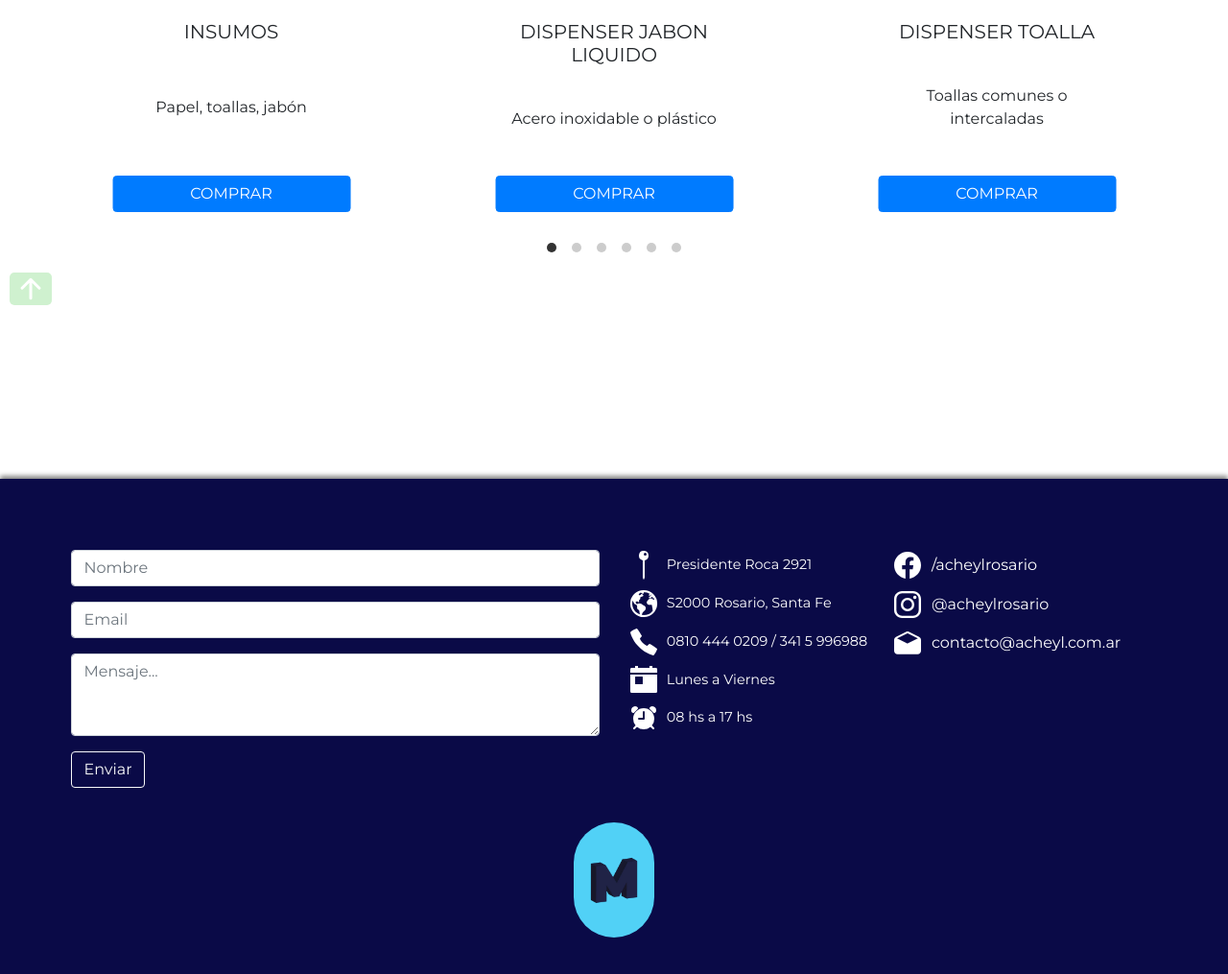
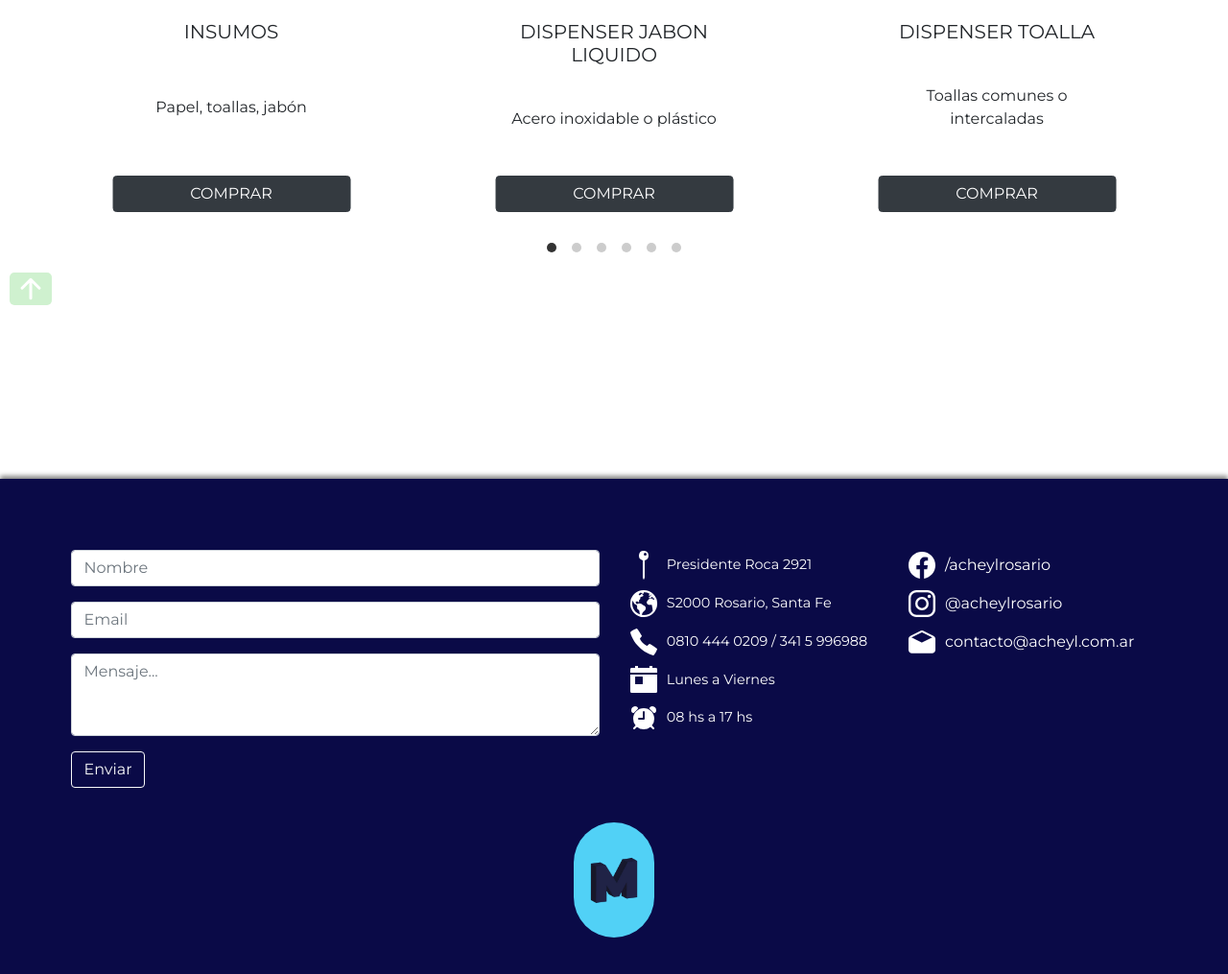
Before and after one commit to mativiscusso/acheyl, a PHP site: page /rutas/productos.php in a window 1280 px wide. Shown: the part 457-1472 px from the top of the page at 96% size. Run offline with PHP 8.4, Linux system fonts and the light colour scheme; some libraries are stand-ins or nearby versions.

Commit message:
bug redes footer

```diff
--- a/css/style.css
+++ b/css/style.css
@@ -1463,10 +1463,9 @@ footer {
 
 /******** REDES *******/
 #redes {
-  padding: 0;
   list-style: none;
   text-align: left;
-  margin-top: 10%;
+  margin-top: 5%;
   display: flex;
   flex-direction: column;
 
--- a/rutas/productos.php
+++ b/rutas/productos.php
@@ -13,7 +13,7 @@ require_once('header.php');
                     <h5 class="card-title">DISPENSER JABON LIQUIDO</h5>
                     <p class="card-text">Acero inoxidable o plástico</p>
 
-                    <a href="https://wa.link/8z1xsz" class="btn btn-primary">COMPRAR</a>
+                    <a href="https://wa.link/8z1xsz" class="btn btn-dark">COMPRAR</a>
                 </div>
             </div>
         </div>
@@ -24,7 +24,7 @@ require_once('header.php');
                     <h5 class="card-title">DISPENSER TOALLA</h5>
                     <p class="card-text">Toallas comunes o intercaladas </p>
 
-                    <a href="https://wa.link/8z1xsz" class="btn btn-primary">COMPRAR</a>
+                    <a href="https://wa.link/8z1xsz" class="btn btn-dark">COMPRAR</a>
                 </div>
             </div>
         </div>
@@ -35,7 +35,7 @@ require_once('header.php');
                     <h5 class="card-title">DISPENSER TOALLA CON PALANCA</h5>
                     <p class="card-text">Manija de accionamiento lateral</p>
 
-                    <a href="https://wa.link/8z1xsz" class="btn btn-primary">COMPRAR</a>
+                    <a href="https://wa.link/8z1xsz" class="btn btn-dark">COMPRAR</a>
                 </div>
             </div>
         </div>
@@ -46,7 +46,7 @@ require_once('header.php');
                     <h5 class="card-title">DISPENSER PAPEL HIGIENICO</h5>
                     <p class="card-text">Acero inoxidable o plástico</p>
 
-                    <a href="https://wa.link/8z1xsz" class="btn btn-primary">COMPRAR</a>
+                    <a href="https://wa.link/8z1xsz" class="btn btn-dark">COMPRAR</a>
                 </div>
             </div>
         </div>
@@ -57,7 +57,7 @@ require_once('header.php');
                     <h5 class="card-title">DISPENSER BOBINA 5kg</h5>
                     <p class="card-text"> De pie o pared</p>
 
-                    <a href="https://wa.link/8z1xsz" class="btn btn-primary">COMPRAR</a>
+                    <a href="https://wa.link/8z1xsz" class="btn btn-dark">COMPRAR</a>
                 </div>
             </div>
         </div>
@@ -68,7 +68,7 @@ require_once('header.php');
                     <h5 class="card-title">INSUMOS</h5>
                     <p class="card-text">Papel, toallas, jabón</p>
 
-                    <a href="https://wa.link/8z1xsz" class="btn btn-primary">COMPRAR</a>
+                    <a href="https://wa.link/8z1xsz" class="btn btn-dark">COMPRAR</a>
                 </div>
             </div>
         </div>
```
